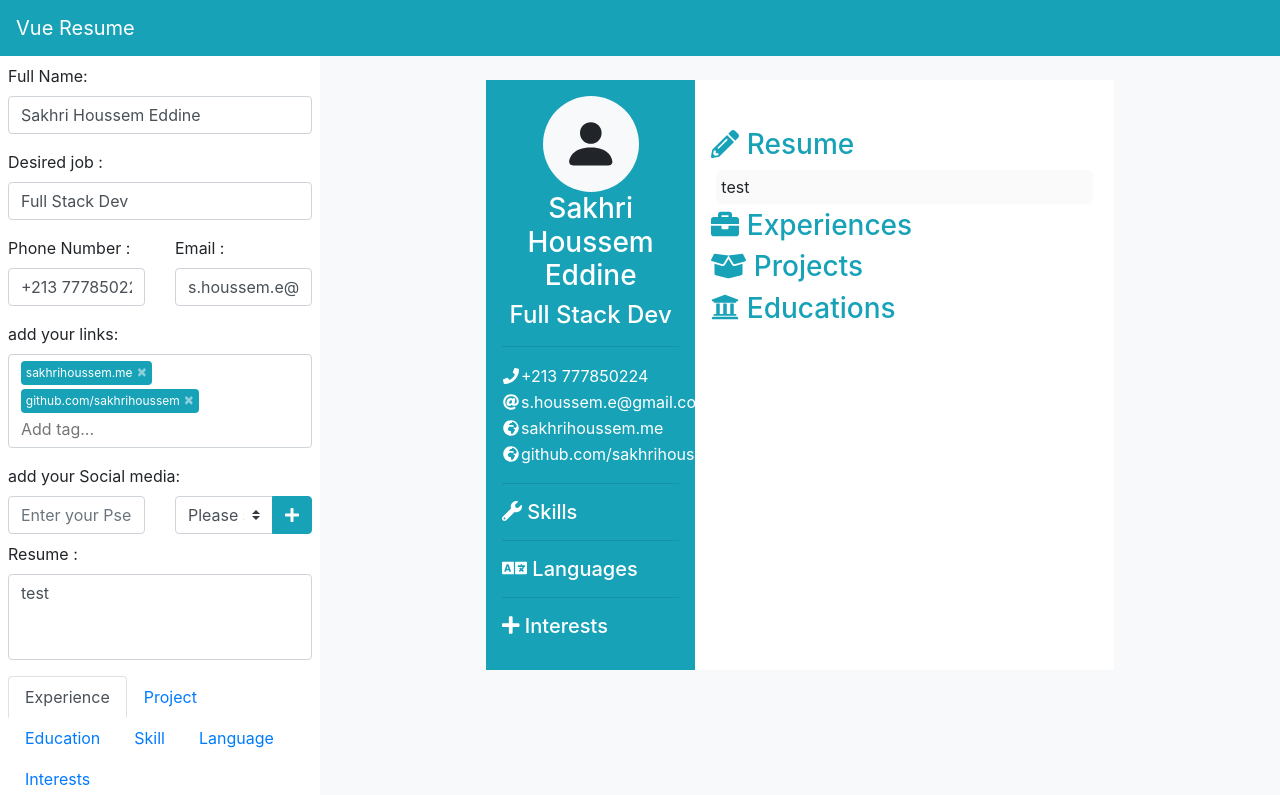
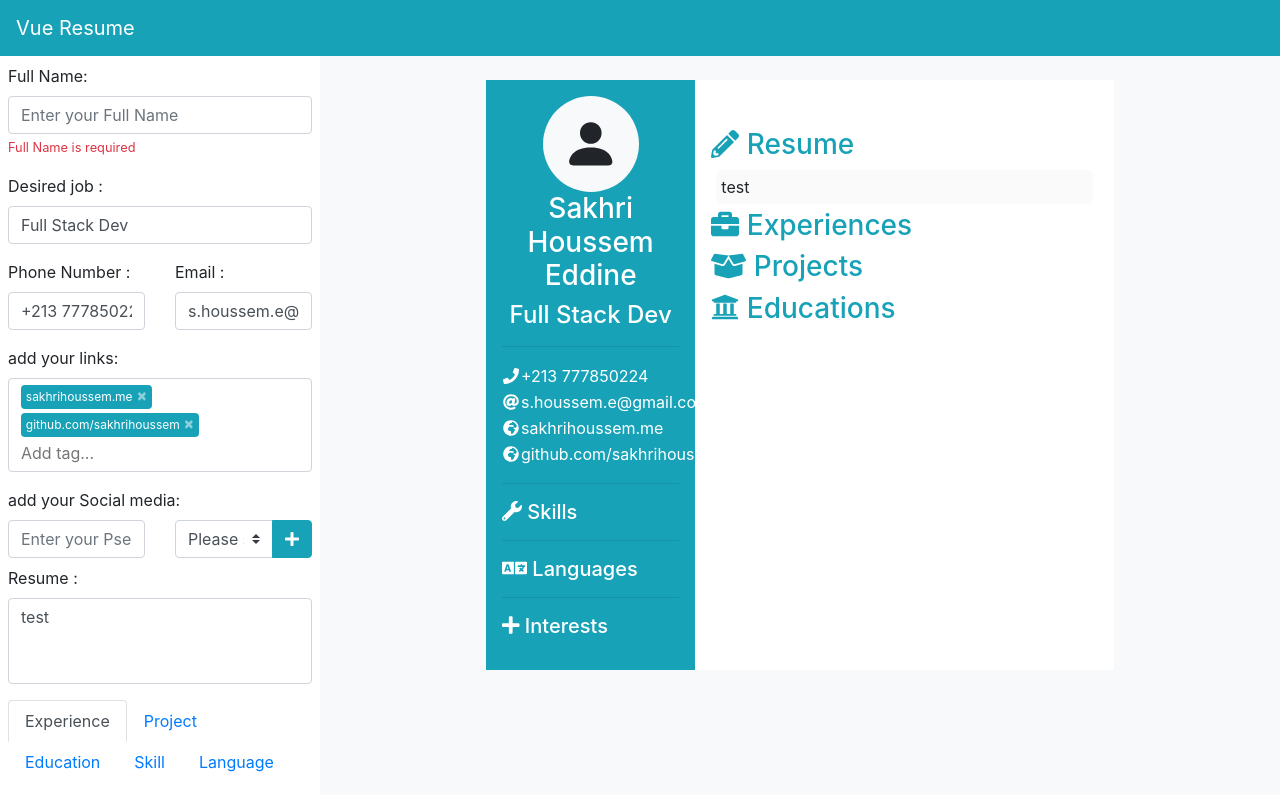
Before and after one commit to SakhriHoussem/vue-resume, a Vue app: page / in a window 1280 px wide. Shown: the top 795 px of the page. Built offline with nearby package versions, Linux system fonts and the light colour scheme; what vue2-datepicker would draw is missing.

Commit message:
add validation for fullName form

```diff
--- a/package.json
+++ b/package.json
@@ -18,6 +18,7 @@
     "date-fns": "^1.30.1",
     "vue": "^2.6.11",
     "vue2-datepicker": "^3.4.1",
+    "vuelidate": "^0.7.5",
     "vuex": "^3.1.3"
   },
   "devDependencies": {
--- a/src/components/form/fullName.vue
+++ b/src/components/form/fullName.vue
@@ -4,23 +4,40 @@
             label-for="full-name"
     >
         <b-form-input
+                :class="{ 'is-invalid' : $v.fullName.$error}"
+                v-model.trim="$v.fullName.$model"
+                @input="updateFullName"
                 id="full-name"
-                :value="form.fullName"
-                @input="updateFullName"
                 type="text"
                 required
                 placeholder="Enter your Full Name"
         ></b-form-input>
+        <small class="text-danger" v-if="!$v.fullName.required">Full Name is required</small>
+        <small class="text-danger" v-if="!$v.fullName.minLength">Full Name must have at least {{$v.fullName.$params.minLength.min}} letters.</small>
     </b-form-group>
 </template>
 <script>
     import { mapState } from 'vuex'
+    import { required, minLength, alpha } from 'vuelidate/lib/validators'
+
     export default {
         name: 'fullName',
+        data() {
+            return {
+                fullName: ""
+            }
+        },
         computed: {
             ...mapState([
                 'form'
             ]),
+        },
+        validations: {
+            fullName: {
+                    alpha,
+                    required,
+                    minLength: minLength(4)
+            }
         },
         methods : {
             updateFullName(e) {
--- a/src/main.js
+++ b/src/main.js
@@ -4,6 +4,7 @@ import App from './App.vue';
 import store from './store.js';
 import { BootstrapVue } from 'bootstrap-vue'
 import DatePicker from 'vue2-datepicker';
+import Vuelidate from 'vuelidate'
 import { library } from '@fortawesome/fontawesome-svg-core'
 import { FontAwesomeIcon } from '@fortawesome/vue-fontawesome'
 import { faFacebook, faInstagram, faLinkedinIn} from '@fortawesome/free-brands-svg-icons'
@@ -40,7 +41,7 @@ Vue.use(BootstrapVue);
 // Optionally install the BootstrapVue icon components plugin
 Vue.use(Vuex);
 Vue.use(DatePicker);
-
+Vue.use(Vuelidate);
 //you need to import the CSS manually (in case you want to override it)
 
 import 'bootstrap/dist/css/bootstrap.css'
```
Also changed, not shown: 1 other file (tests, documents, lock files or other folders).
